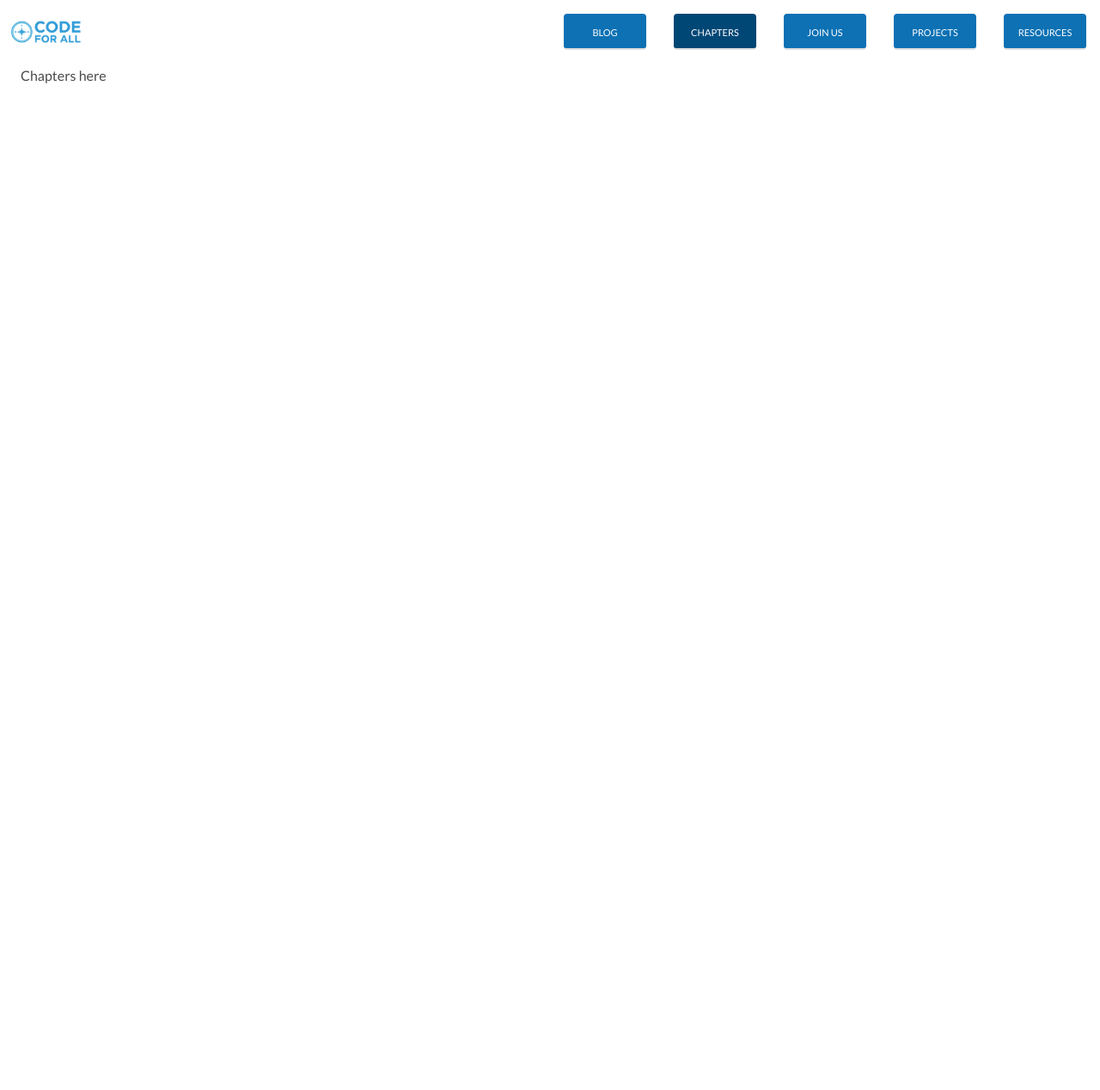
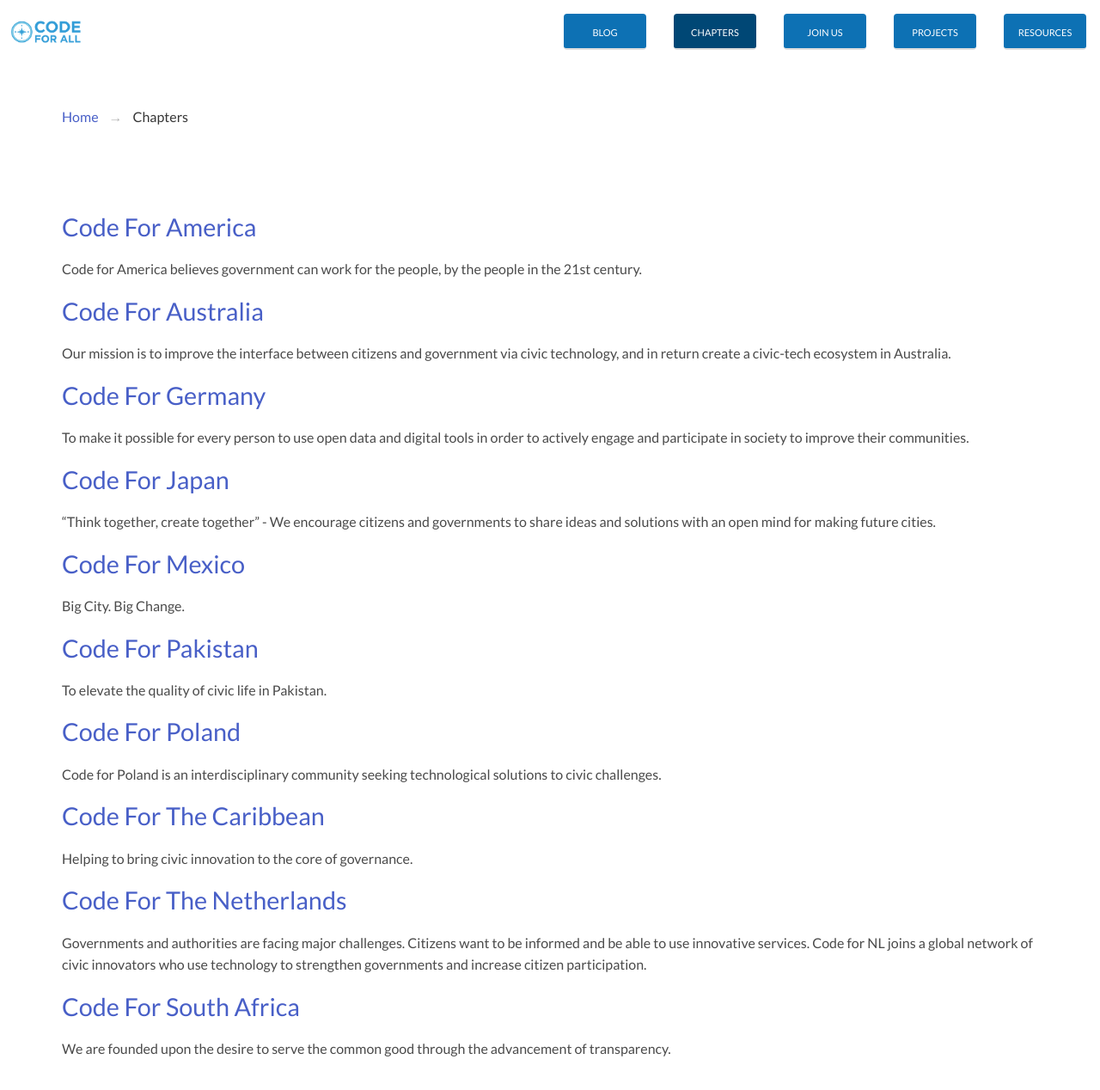
Before and after one commit to Code-for-All/codeforall.org-concept-2017, a Jekyll site: the page built from chapters.md, in a window 1280 px wide and 1321 px high. Shown: the top 1268 px of the window at 86% size. Built offline with Jekyll 4.4.1, drawn with Linux system fonts in a browser that asks for light colours; nearby versions of some CDN libraries; library files that are not in the unit come from our copies.

Commit message:
Added first rough implementation of chapters

```diff
--- /dev/null
+++ b/_chapters/Code-for-America/index.md
@@ -0,0 +1,17 @@
+---
+layout: chapter
+title: Code For America
+permalink: code_for_america
+---
+
+Code for America believes government can work for the people, by the people in
+the 21st century.
+<!--more-->
+
+We build open source technology and organize a network of
+people dedicated to making government services simple, effective, and easy to
+use. We focus our iterative, user-centered, and data-driven approach to
+government primarily in four areas that have real human impact:
+Health, Economic Development, Safetly and Justice & Citizen-Government
+Interaction. Code for America helps show what's possible and changed tools,
+platforms, skills, and practices of government in hundreds of cities.
--- /dev/null
+++ b/_chapters/Code-for-Australia/index.md
@@ -0,0 +1,26 @@
+---
+layout: chapter
+title: Code For Australia
+permalink: code_for_australia
+---
+Our mission is to improve the interface between citizens and government via civic technology, and in return create a civic-tech ecosystem in Australia.
+<!--more-->
+
+Code for Australia believes government can work for everyone, and to do so it needs to become a platform that allows citizens, public servants and industry to come together and work on civic issues. The organisation has three programs to build, test and run civic technology, and in return, create a civic-technology ecosystem in Australia
+
+## Program Description
+
+Code for Australia believes government can work for everyone, and to do so it needs to become a platform that allows citizens, public servants and industry to come together and work on civic issues. The organisation has three programs to build, test and run civic technology, and in return, create a civic-technology ecosystem in Australia.
+
+
+The organisation focuses on:
+
+- __Transparency__ - as advocates and users of open data
+- __Collaboration__ - developing new ways to address old problems
+- __Using technology__ - leveraging the latest technologies and the crowd-sourcing game
+
+## Founding Story
+
+Alvaro Maz met Dan Groch and Jacob Lindsay in 2013 after enrolling in an entrepreneurship fellowship course in Melbourne. Shortly after and inspired by Code for America, they decided to translate the model into Australia while building their own startups. In late 2014, Alvaro became the Executive Director and created a management team and a Board of advisors where both Jacob and Dan sit.
+
+To date, the organisation has run six Fellowships, one Incubator and one Civic Lab in Melbourne.
--- /dev/null
+++ b/_chapters/Code-for-Germany/index.md
@@ -0,0 +1,46 @@
+---
+layout: chapter
+title: Code For Germany
+permalink: code_for_germany
+---
+To make it possible for every person to use open data and digital tools in order to actively engage and participate in society to improve their communities.
+<!--more-->
+
+## Program Description
+
+Code for Germany is a program of the Open Knowledge Foundation Germany. It is
+aimed towards fostering innovation, civic tech and transparency in Germany. At
+its core lies a community program with more than 300 volunteer developers,
+designers and journalists in 20 cities, that are organized in so-called
+“Open Knowledge Labs”. They meet on a regular basis to tackle specific
+challenges of their city and build close ties to the local government officials
+and institutions. The OK Labs serve as hubs of civic innovation, developing apps
+and building tools for fellow citizens. The goal is to inform society about the
+benefits of open data and to make public institutions more effective and
+transparent.
+
+## Founding Story
+Inspired by Code for America’s Brigades model, Code for Germany was launched in
+February 2014 as a project of the Open Knowledge Foundation Germany.
+
+
+Before Code for Germany’s inception, the Open Knowledge Foundation Germany – as
+an active player in open data and civic tech – had already been raising awareness
+about open data, in part, through a series of national hackathons. While these
+events brought together highly qualified and engaged citizens, a clear need was
+identified to connect participants in their own local contexts in order to effect
+sustainable change with a more long-standing impact. At the same time, German
+cities began releasing public datasets, but coordinated efforts to transform
+government-held data into citizen-centred services and applications still lagged
+behind. By leveraging an existing network of civic developers, government change
+agents and open data enthusiasts, a growing civic tech community was cultivated,
+and its organizing force – Code for Germany was born.
+
+
+In one year, the Code for Germany has expanded from 8 cities to 20 across the
+Federal Republic. These local communities are made up of 300 volunteers that have
+put in more than 15.000 hours of civic hacking. A variety of apps and projects
+have been developed, from transforming municipal information systems into more
+democratic digital spaces, to improving access to pre-school education. Together,
+these local groups have fostered demand for more data, opening up an active
+dialogue between data users and city governments.
--- /dev/null
+++ b/_chapters/Code-for-Japan/index.md
@@ -0,0 +1,13 @@
+---
+layout: chapter
+title: Code For Japan
+permalink: code_for_japan
+---
+“Think together, create together” - We encourage citizens and governments to share ideas and solutions with an open mind for making future cities.
+<!--more-->
+## Program Description
+
+Code for Japan is connecting citizens and governments. For supporting citizens, we are building local Code for communities. On the government side, we are running fellowship program for changing the government from inside of it.
+
+## Founding Story
+Hal Seki, a founder of Code for Japan, started Code for Japan in June 2013. Since 2011, Hal has been a technology activist in the open data movement after leading some projects that supported the people injured by the massive earthquake which occurred in the Tohoku region of Japan. It was then that he realized the real value of the open data movement. Open data is not just about data but a way to create an open community with the people who want to make the world better with governments. In May 2013, he went to the Personal Democracy Forum to discuss the possibility of starting Code for Japan with Catherine Bracy. With Catherine’s encouragement, he kicked of Code for Japan with the same people who were gathered at the first meeting.
--- /dev/null
+++ b/_chapters/Code-for-Mexico/index.md
@@ -0,0 +1,36 @@
+---
+layout: chapter
+title: Code For Mexico
+permalink: code_for_mexico
+---
+Big City. Big Change.
+<!--more-->
+## Program Description
+
+Laboratorio para la Ciudad (Laboratory for the City) is Mexico City’s experimental
+office for civic innovation and urban creativity, the first city government department
+of its kind in Latin America. The Lab is a space for rethinking, reimagining, and
+reinventing the way citizens and government can work together towards a more open,
+more livable and more imaginative city.
+
+Mexico City’s Lab for the City was founded as a creative think-tank and
+experimental space for the government of Mexico City - the first of its kind
+at the city level in Latin America that brings together stakeholders within
+the civic tech space. It is the product of a partnership between an ambitious
+new Mayor and citizens committed to harnessing innovation to positively impact
+their city. The Lab’s primary staff is comprised of a multidisciplinary team of
+20 people (artists, architects, urban planners, journalists, designers, historians,
+sociologists, techies, economists, etc.) and officially launched in June 2013.
+Working in a studio-like manner, the Lab environment fostered creativity and
+collaboration with an overarching strategy articulated as “provocations.”
+
+## Founding Story
+
+Elected in 2012, Mayor Miguel Ángel Mancera founded the Laboratorio para la
+Ciudad (Mexico City Government Innovation Lab) to institutionalize innovation
+inside city government. It is run as a creative think tank and is home to
+CódigoCDMX (Code for Mexico City). CódigoCDMX recruited, trained and guided five
+skilled technologists to serve as fellows for a nine-month program in which they
+partnered with six Mexico City government departments. Working in partnership
+with these departments, they used technology to devise solutions to problems
+facing city residents.
--- /dev/null
+++ b/_chapters/Code-for-Pakistan/index.md
@@ -0,0 +1,37 @@
+---
+layout: chapter
+title: Code For Pakistan
+permalink: code_for_pakistan
+---
+To elevate the quality of civic life in Pakistan.
+<!--more-->
+
+## Program Description
+
+We are a tech non-profit that’s creating a non-partisan civic innovation ecosystem
+aiming to improve quality of life across Pakistan. Through the creation of open
+source technology to address civic needs, we strive to transform civic life by
+increasing civic engagement, encouraging the opening of government data, and
+supporting innovation in the public domain.
+
+Trust in civic institutions has eroded in Pakistan, and too many of our fellow
+citizens view government as bureaucratic, corrupt, and inefficient -- or worse,
+as something that stifles progress rather than as a potential force for good.
+Collaboration between citizen tech developers and domain experts in local
+governments can create civic solutions and enhance civic life. This starts to
+reframe the relationship between local government and citizens, which is
+essential if the two are to live together smartly towards building a
+progressive Pakistan.
+
+## Founding Story
+
+After nearly 7 years at Yahoo!, founder Sheba Najmi wanted to have a larger
+social impact. She discovered Code for America in 2011 and was fortunate to be
+selected as a 2012 Fellow. That year changed the course of her life path, and
+she knew she had to take her learnings to her native Pakistan where government
+was widely accepted as a failed institution. In early 2013, she returned to
+Pakistan and followed the Lean Startup methodology to test the hypothesis that
+there was interest in civic hacking in Pakistan by launching a very low-budget
+Karachi Civic Hackathon. The response was overwhelmingly positive and led to
+validation that citizens want to use their skills to innovate in public
+services. Code for Pakistan was born.
--- /dev/null
+++ b/_chapters/Code-for-Poland/index.md
@@ -0,0 +1,40 @@
+---
+layout: chapter
+title: Code For Poland
+permalink: code_for_poland
+---
+Code for Poland is an interdisciplinary community seeking technological solutions to civic challenges.
+<!--more-->
+
+## Program Description
+
+Our vision is Poland as a country with efficient public institutions being
+citizen-centric, companies focused on social issues operating on public data,
+progressive NGOs knowing how to advocate with data, with citizens involving
+themselves more in public matters and finally with dialogue that builds trust
+among all of these actors.
+
+We believe that wise use of technology can help to achieve such state in Poland. We have divided our actions in three areas of action:
+
+* __Advocate__ - create dialogue with public institutions and NGOs, recommend them
+progressive open solutions like open data platforms and publishing procurement
+info, stimulate integration with various partners.
+* __Create__ - build innovative social prototypes, applications and services. Repeat successes with deployment in other cities/areas.
+* __Discuss__ - participate in discussions on our forum, on conferences. Propose new ideas, debate ones published by others.
+
+We act in mentioned areas through the network of formally confirmed partners - mostly local NGOs and hackerspaces, but also companies and city offices.
+
+
+## Founding Story
+
+Since 2010 ePaństwo Foundation has been a leader in creating technological tools
+to support democracy and access to public information in Poland. We believe that
+new technologies should serve not only business but also empowerment of citizens.
+We believe that using tech skills for social benefit is a modern way of patriotism
+and should be promoted as such. We build a great product - it started as a
+parliamentary monitoring website and grew into the biggest repository of
+public data in Poland with various apps build on the data. At that point we
+felt ready to build a community of like-minded people to spread the idea of
+Coding for Poland. Than we discovered that there is Code for America and thanks
+to contact with CfA we gained a lot of inspiration on how to organise our
+community work.
--- /dev/null
+++ b/_chapters/Code-for-the-Caribbean/index.md
@@ -0,0 +1,35 @@
+---
+layout: chapter
+title: Code For The Caribbean
+permalink: code_for_the_caribbean
+---
+Helping to bring civic innovation to the core of governance.
+<!--more-->
+## Program Description
+
+In it's first year Code for the Caribbean has teamed up with the Rural Area
+Development Agency (RADA), a subsidiary of the Ministry of Agriculture, to
+launch a pilot Fellowship Program. The first cohort of CftC Fellows will
+comprise of passionate developers, designers and entrepreneurs who will work
+alongside government partners to improve public services.<br><br>
+
+A Caribbean first, the pilot CftC Fellowship offers 3 part-time positions for a
+6 month period. Fellows will work alongside RADA to explore inventive solutions
+for combating praedial larceny, one of the leading problems plaguing the Jamaican
+agricultural industry. By collaborating with stakeholders within and outside
+the Ministry, Fellows will build at least one application designed to
+address this problem area.
+
+This pilot is fully-funded, and chosen Fellows will receive a stipend for their work.
+
+## Founding Story
+In December 2012, SlashRoots started conversations with Reboot, a social impact
+firm dedicated to inclusive development and accountable governance, and the
+Mona School of Business and Management (MSBM) at the University of the West
+Indies about starting a Fellowship program. After initial expressions of support,
+Matthew McNaughton, Executive Director at SlashRoots Foundation, began working
+with Jeremy Canfield, a 2011 Code for America Fellow who was a Service
+Designer at Reboot at that time. Together, they began to draft the CftC G
+uide for Launching Innovation Fellowships. This Guide was intended to direct
+the design and implementation of the CftC fellowship pilot, and to assist
+others interested in starting their own Fellowship programs.
--- /dev/null
+++ b/_chapters/Code-for-the-Netherlands/index.md
@@ -0,0 +1,29 @@
+---
+layout: chapter
+title: Code For The Netherlands
+permalink: code_for_the_netherlands
+---
+Governments and authorities are facing major challenges. Citizens want to be
+informed and be able to use innovative services. Code for NL joins a global
+network of civic innovators who use technology to strengthen governments and
+increase citizen participation.
+<!--more-->
+## Mission
+
+Code for NL puts innovative people with technical skills within (semi) governments
+to work on concrete solutions to social problems. In a program of one year these
+fellows work closely with all stakeholders surrounding the problem; they involve
+citizens, civil society organizations and government officials and use technology
+in a practical way.
+
+## Program Description
+
+Code for NL has emerged from the Code for Europe project that the city of
+Amsterdam and Waag Society participated in over the past three years. Because
+the ideas behind the movement gained so much support we felt it was the right
+time to promote the fellowship idea beyond Amsterdam.
+
+Currently we have three government bodies interested in running a fellowship
+this year: the City of Amsterdam, the City of Eindhoven and the Province of
+Groningen. Waag Society is responsible for setting up Code for NL, but we are
+looking for partners to help us spread the ideas and values.
--- /dev/null
+++ b/_chapters/code4sa/index.md
@@ -0,0 +1,33 @@
+---
+layout: chapter
+title: Code For South Africa
+permalink: code_for_south_africa
+---
+We are founded upon the desire to serve the common good through the advancement of transparency.
+<!--more-->
+
+## Program Description
+
+Code for South Africa (Code4SA) is a non-­profit civic technology organisation.
+Our goal is to promote informed decision­-making, especially for social good.
+
+Our objectives are four-­fold:
+
+* Strengthen the demand-­side for open data by growing existing open data communities
+* Promote institutional change within media, civil-­society organisations and government through direct engagement as well as from within by encouraging individuals within those organisations to participate in open data communities
+* Promote the opening up of government data
+* Providing technical support to civil society organisations to create civic technologies that can make data more meaningfol and facilitate citizens to engage with government
+
+## Founding Story
+
+Established in October 2013 with an African News Innovation Challenge (ANIC)
+grant to foster data­-journalism, Code4SA has developed a strong brand in the
+civil society and media spaces. We are widely recognised as leaders in civic
+technology and data journalism and are starting to make an impact in government
+circles around open data.
+
+_Everyone has the right of access to any information held by the state; and any
+information that is held by another person and that is required for the exercise
+ or protection of any rights._
+
+South African Constitution - (Section 32)
--- a/_config.yml
+++ b/_config.yml
@@ -1 +1,5 @@
 # Site settings
+collections:
+  chapters:
+    output: true
+excerpt_separator: <!--more-->
--- /dev/null
+++ b/_layouts/chapters.html
@@ -0,0 +1,22 @@
+<!DOCTYPE html>
+<html class="has-navbar-fixed-top">
+{% include head.html %}
+  <body>
+  {% include header.html %}
+  <section class="section">
+    <nav class="breadcrumb has-arrow-separator" aria-label="breadcrumbs">
+      <ul>
+        <li><a href="{{"/" | relative_url }}">Home</a></li>
+        <li class="is-active"><a href="{{ page.url | relative_url }}">Chapters</a></li>
+      </ul>
+</nav>
+</section>
+<section class="section">
+    {% for item in site.chapters %}
+      <h2><a href="{{ item.url | relative_url }}">{{ item.title }}</a></h2>
+      <p>{{ item.excerpt }}</p>
+    {% endfor %}
+  {% include footer.html %}
+</section>
+  </body>
+</html>
--- a/chapters.md
+++ b/chapters.md
@@ -1,7 +1,6 @@
 ---
 title: Chapters
 permalink: chapters
-layout: default
+layout: chapters
 nav: true
 ---
-Chapters here
```
Also changed, not shown: _layouts/chapter.html (added, +23 -0 lines).
